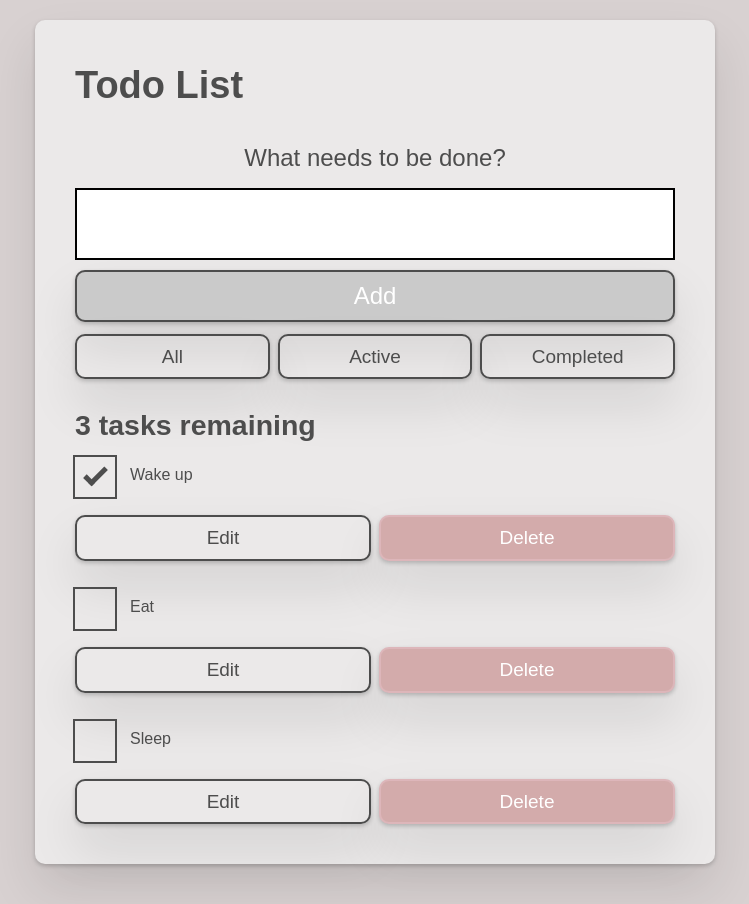
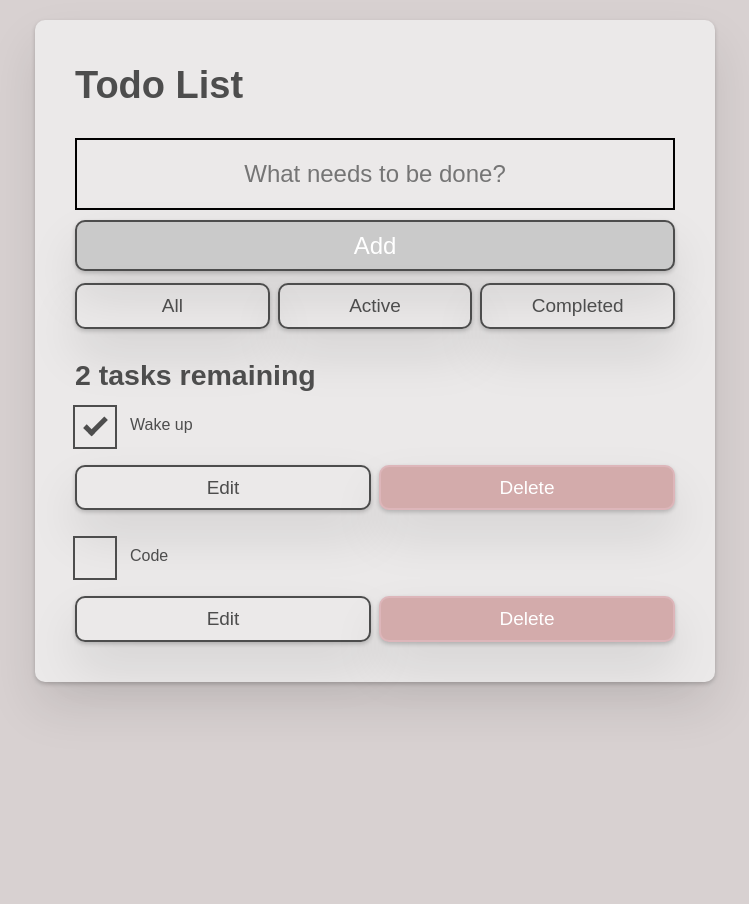
Before and after one commit to elis-11/react-todolist, a React (Create React App) app: page / in a window 1280 px wide. Shown: the whole page, without its empty margins (265-1014 px from the left). After the commit the page ends 800 px from the top, so only its background shows below. Built offline with nearby package versions, Linux system fonts and the light colour scheme.

Commit message:
Refactoring

```diff
--- a/src/App.jsx
+++ b/src/App.jsx
@@ -4,15 +4,15 @@ import Form from "./components/Form";
 import FilterButton from "./components/FilterButton";
 import Todo from "./components/Todo";
 import { nanoid } from "nanoid";
-import './App.scss'
+import "./App.scss";
 
-function usePrevious(value) {
+const usePrevious = (value) => {
   const ref = useRef();
   useEffect(() => {
     ref.current = value;
   });
   return ref.current;
-}
+};
 
 const FILTER_MAP = {
   All: () => true,
@@ -21,11 +21,11 @@ const FILTER_MAP = {
 };
 const FILTER_NAMES = Object.keys(FILTER_MAP);
 
-function App(props) {
+const App = (props) => {
   const [tasks, setTasks] = useState(props.tasks);
   const [filter, setFilter] = useState("All");
 
-  function toggleTaskCompleted(id) {
+  const toggleTaskCompleted = (id) => {
     const updatedTasks = tasks.map((task) => {
       // if this task has the same ID as the edited task
       if (id === task.id) {
@@ -36,14 +36,14 @@ function App(props) {
       return task;
     });
     setTasks(updatedTasks);
-  }
+  };
 
-  function deleteTask(id) {
+  const deleteTask = (id) => {
     const remainingTasks = tasks.filter((task) => id !== task.id);
     setTasks(remainingTasks);
-  }
+  };
 
-  function editTask(id, newName) {
+  const editTask = (id, newName) => {
     const editedTaskList = tasks.map((task) => {
       // if this task has the same ID as the edited task
       if (id === task.id) {
@@ -53,7 +53,7 @@ function App(props) {
       return task;
     });
     setTasks(editedTaskList);
-  }
+  };
 
   const taskList = tasks
     .filter(FILTER_MAP[filter])
@@ -78,10 +78,10 @@ function App(props) {
     />
   ));
 
-  function addTask(name) {
+  const addTask = (name) => {
     const newTask = { id: "todo" + nanoid(), name: name, completed: false };
     setTasks([...tasks, newTask]);
-  }
+  };
 
   const tasksNoun = taskList.length !== 1 ? "tasks" : "task";
   const headingText = `${taskList.length} ${tasksNoun} remaining`;
@@ -112,6 +112,6 @@ function App(props) {
       </ul>
     </div>
   );
-}
+};
 
 export default App;
--- a/src/App.scss
+++ b/src/App.scss
@@ -195,6 +195,8 @@ body {
 .input__lg {
   padding: 2rem;
   border: 2px solid #000;
+  text-align: center;
+  background: rgb(235, 233, 233);
 }
 .input__lg:focus {
   border-color: #4d4d4d;
--- a/src/components/FilterButton.jsx
+++ b/src/components/FilterButton.jsx
@@ -1,6 +1,6 @@
 import React from "react";
 
-function FilterButton(props) {
+const FilterButton=(props)=> {
   return (
     <button
       type="button"
--- a/src/components/Form.jsx
+++ b/src/components/Form.jsx
@@ -1,9 +1,9 @@
 import React, { useState } from "react";
 
-function Form(props) {
+const Form=(props)=> {
   const [name, setName] = useState("");
 
-  function handleSubmit(e) {
+  const handleSubmit=(e)=> {
     e.preventDefault();
     if (!name.trim()) {
       return;
@@ -12,23 +12,18 @@ function Form(props) {
   setName("");
 }
 
-  function handleChange(e) {
+  const handleChange=(e)=> {
     setName(e.target.value);
   }
 
   return (
     <form onSubmit={handleSubmit}>
-      <h2 className="label-wrapper">
-        <label htmlFor="new-todo-input" className="label__lg">
-          What needs to be done?
-        </label>
-      </h2>
-
       <input
         type="text"
         id="new-todo-input"
         className="input input__lg"
         name="text"
+        placeholder="What needs to be done?"
         autoComplete="off"
         value={name}
         onChange={handleChange}
--- a/src/components/Todo.jsx
+++ b/src/components/Todo.jsx
@@ -1,6 +1,6 @@
 import React, { useEffect, useRef, useState } from "react";
 
-function usePrevious(value) {
+const usePrevious=(value)=> {
   const ref = useRef();
   useEffect(() => {
     ref.current = value;
@@ -8,7 +8,7 @@ function usePrevious(value) {
   return ref.current;
 }
 
-function Todo(props) {
+const Todo=(props)=> {
   const [isEditing, setEditing] = useState(false);
   const [newName, setNewName] = useState("");
 
@@ -17,11 +17,11 @@ function Todo(props) {
 
   const wasEditing = usePrevious(isEditing);
 
-  function handleChange(e) {
+  const handleChange=(e)=> {
     setNewName(e.target.value);
   }
 
-  function handleSubmit(e) {
+  const handleSubmit=(e)=> {
     e.preventDefault();
     if (!newName.trim()) {
       return;
--- a/src/index.js
+++ b/src/index.js
@@ -4,8 +4,7 @@ import App from "./App.jsx";
 
 const DATA = [
   { id: "todo-0", name: "Wake up", completed: true },
-  { id: "todo-1", name: "Eat", completed: false },
-  { id: "todo-2", name: "Sleep", completed: false },
+  { id: "todo-1", name: "Code", completed: false },
 ];
 
 ReactDOM.render(
```
